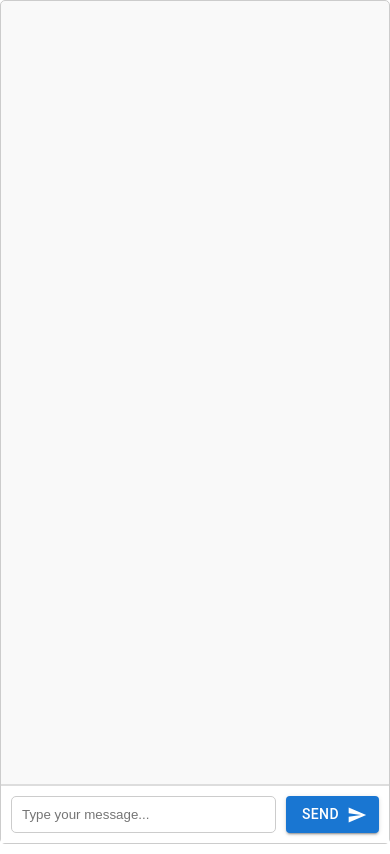
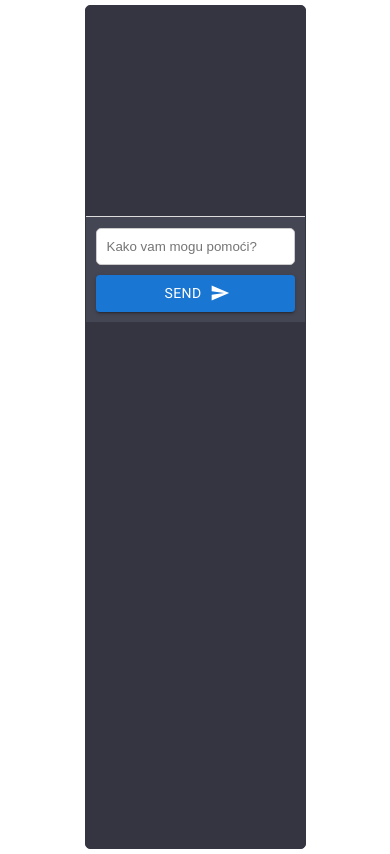
Before and after one commit to SelenaDelcev/ChatApp, a React (Create React App) app in the folder frontend/: page / in a window 390 px wide. Built offline with nearby package versions, Linux system fonts and the light colour scheme.

Commit message:
Update style

```diff
--- a/frontend/src/App.css
+++ b/frontend/src/App.css
@@ -1,4 +1,7 @@
+@import url('https://fonts.googleapis.com/css2?family=Roboto:wght@400;700&display=swap');
+
 .App {
+  font-family: 'Roboto', Arial, sans-serif;
   font-family: Arial, sans-serif;
   max-width: 600px;
   margin: 0 auto;
@@ -11,9 +14,9 @@
   flex: 1;
   display: flex;
   flex-direction: column;
-  border: 1px solid #ccc;
+  border: 1px solid #343541;
   border-radius: 5px;
-  background-color: #f9f9f9;
+  background-color: #343541;
 }
 
 .messages {
@@ -43,8 +46,8 @@
   display: flex;
   justify-content: space-between;
   padding: 10px;
-  border-top: 1px solid #ddd;
-  background-color: #fff;
+  border-top: 1px solid #454654;
+  background-color: #454654;
 }
 
 input[type="text"] {
@@ -67,3 +70,64 @@ button {
 button:hover {
   background-color: #0056b3;
 }
+
+/* Responsive adjustments */
+@media (max-width: 768px) {
+  .App {
+    padding: 10px;
+  }
+
+  .chat-container {
+    max-width: 90%;
+    margin: 0 auto;
+  }
+
+  .messages {
+    max-height: 300px;
+    padding: 5px;
+  }
+
+  .message {
+    padding: 5px;
+  }
+
+  .message-input {
+    flex-direction: column;
+    align-items: stretch;
+  }
+
+  input[type="text"] {
+    margin-right: 0;
+    margin-bottom: 10px;
+  }
+}
+
+@media (max-width: 600px) {
+  .App {
+    padding: 5px;
+  }
+
+  .chat-container {
+    max-width: 100%;
+    margin: 0 auto;
+  }
+
+  .messages {
+    max-height: 200px;
+    padding: 5px;
+  }
+
+  .message {
+    padding: 5px;
+  }
+
+  .message-input {
+    flex-direction: column;
+    align-items: stretch;
+  }
+
+  input[type="text"] {
+    margin-right: 0;
+    margin-bottom: 10px;
+  }
+}
--- a/frontend/src/App.js
+++ b/frontend/src/App.js
@@ -85,7 +85,7 @@ const App = () => {
         <form onSubmit={handleSubmit} className="message-input">
           <input
             type="text"
-            placeholder="Type your message..."
+            placeholder="Kako vam mogu pomoći?"
             value={userMessage}
             onChange={(e) => setUserMessage(e.target.value)}
           />
```
